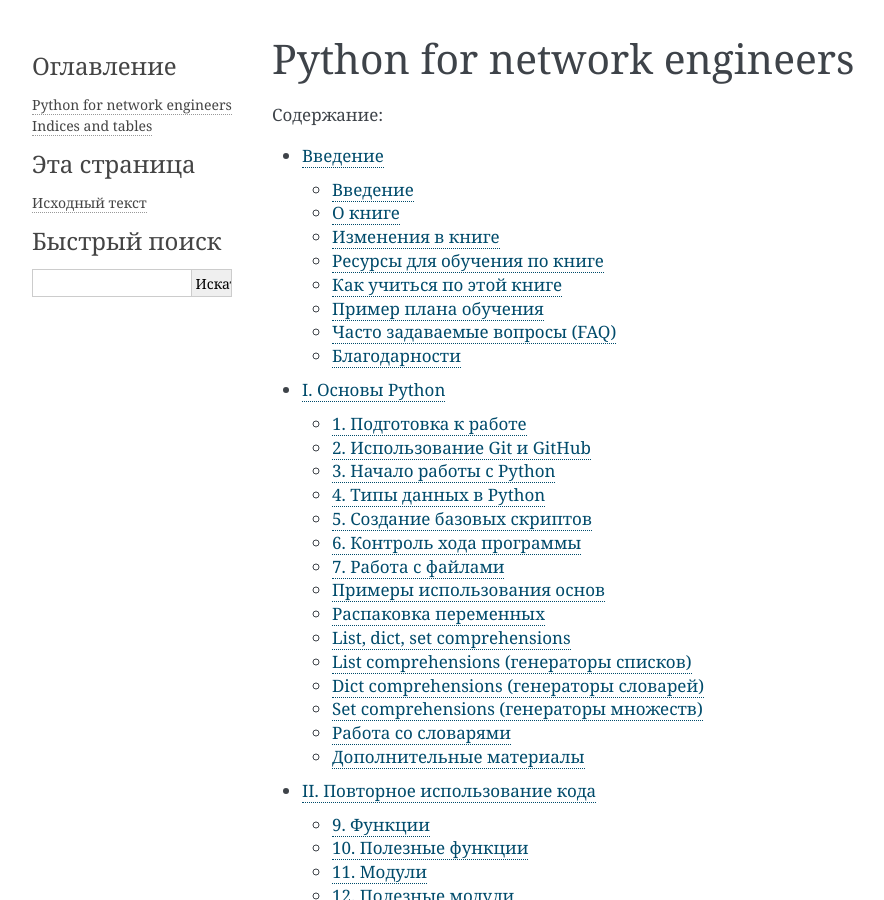
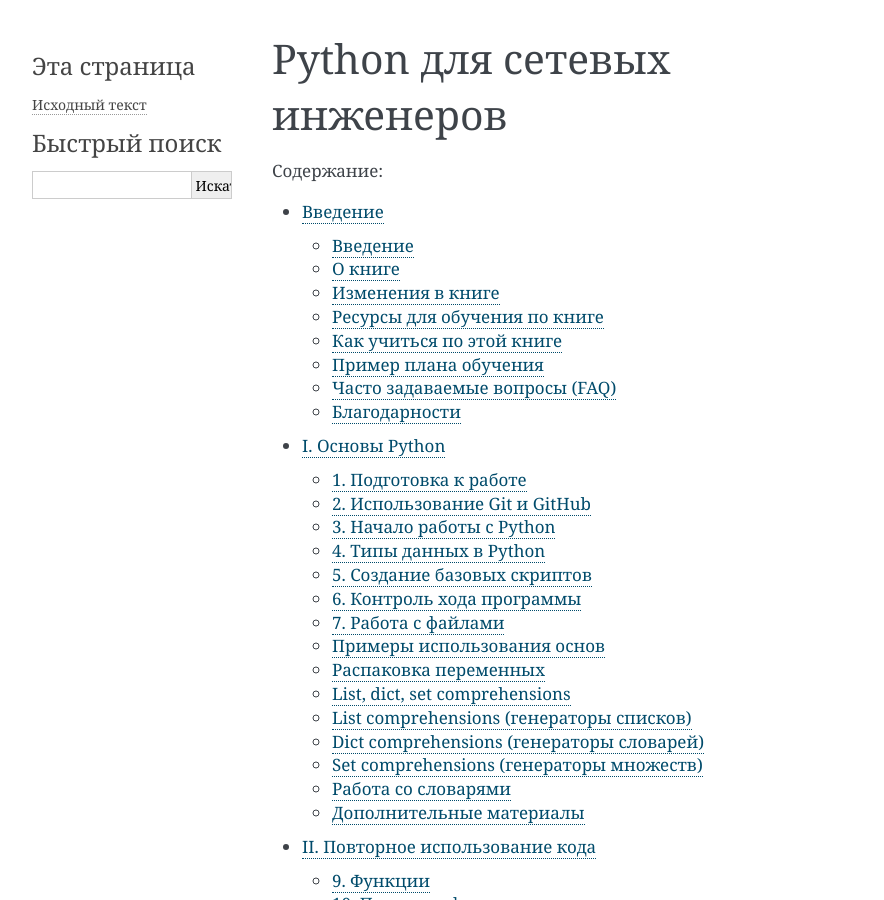
Before and after one commit to natenka/pyneng-book, a Sphinx documentation site: the page built from docs/source/contents.rst, in a window 1280 px wide and 900 px high. Shown: the whole window, without its empty margins (148-1032 px from the left). Built offline with Sphinx 7.4.7, drawn with Linux system fonts in a browser that asks for light colours; pages that are not in the unit, such as notebooks, are missing from menus; some of the changed text lies outside the part shown.

Commit message:
TOC changes

```diff
--- a/docs/source/contents.rst
+++ b/docs/source/contents.rst
@@ -1,4 +1,4 @@
-Python for network engineers
+Python для сетевых инженеров
 ============================
 
 .. toctree::
@@ -16,13 +16,3 @@
    book/Part_VIII
    resources/README
    testimonials
-
-
-
-
-Indices and tables
-==================
-
-* :ref:`genindex`
-* :ref:`modindex`
-* :ref:`search`
```
Also changed, not shown: docs/source/index.rst (+12 -11 lines), 2 other files.
